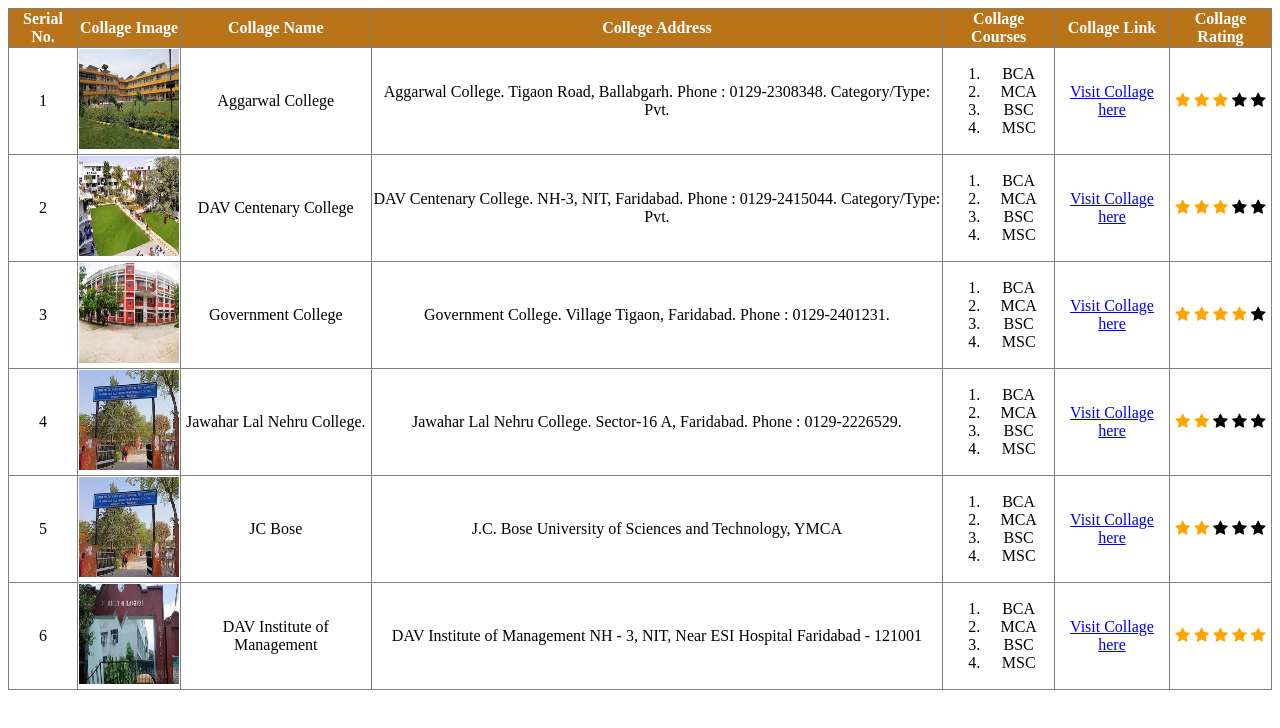
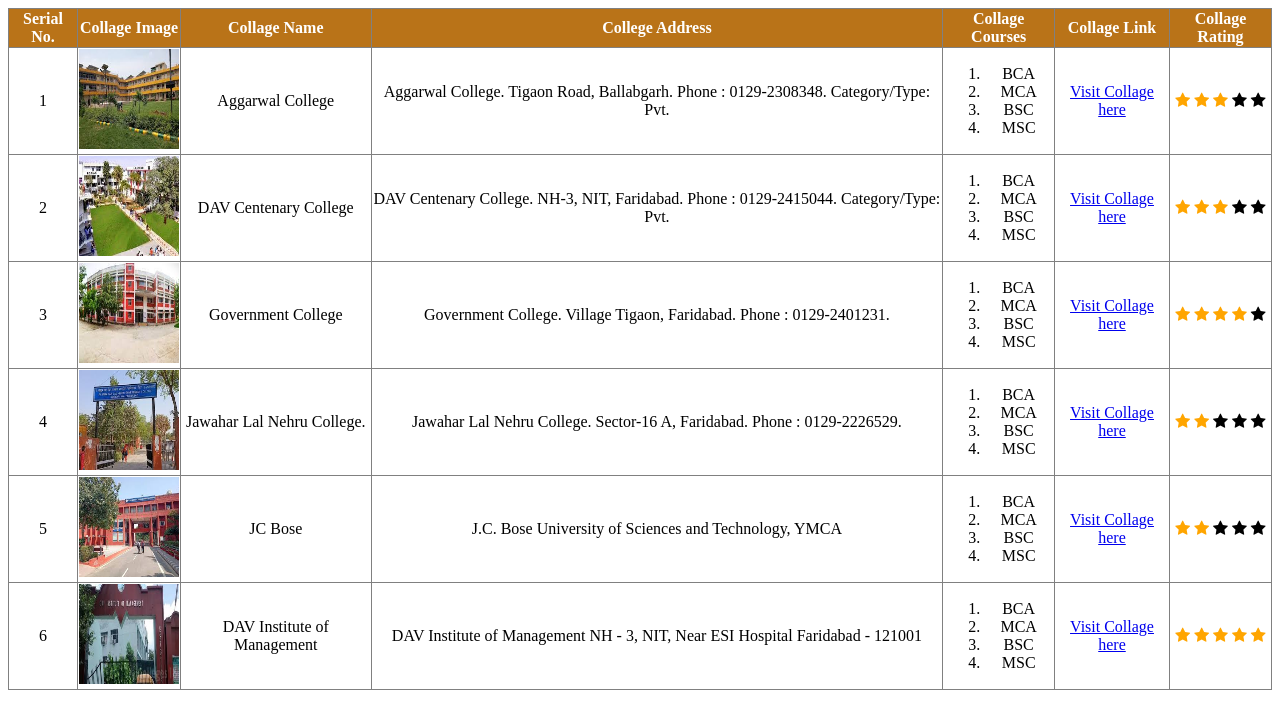
Before and after one commit to KavishRajput/HTML, a plain HTML site: page Lectures/16Nov2024/college_list.html in a window 1280 px wide. Drawn offline with Linux system fonts and the light colour scheme.

Commit message:
Update college_list.html

```diff
--- a/Lectures/16Nov2024/college_list.html
+++ b/Lectures/16Nov2024/college_list.html
@@ -118,7 +118,7 @@
         </tr>
         <tr>
             <td>5</td>
-            <td><img src="./nehru.jpg" alt=""></td>
+            <td><img src="./ymca.jpg" alt=""></td>
             <td>JC Bose</td>
             <td>J.C. Bose University of Sciences and Technology, YMCA </td>
             <td>
```
